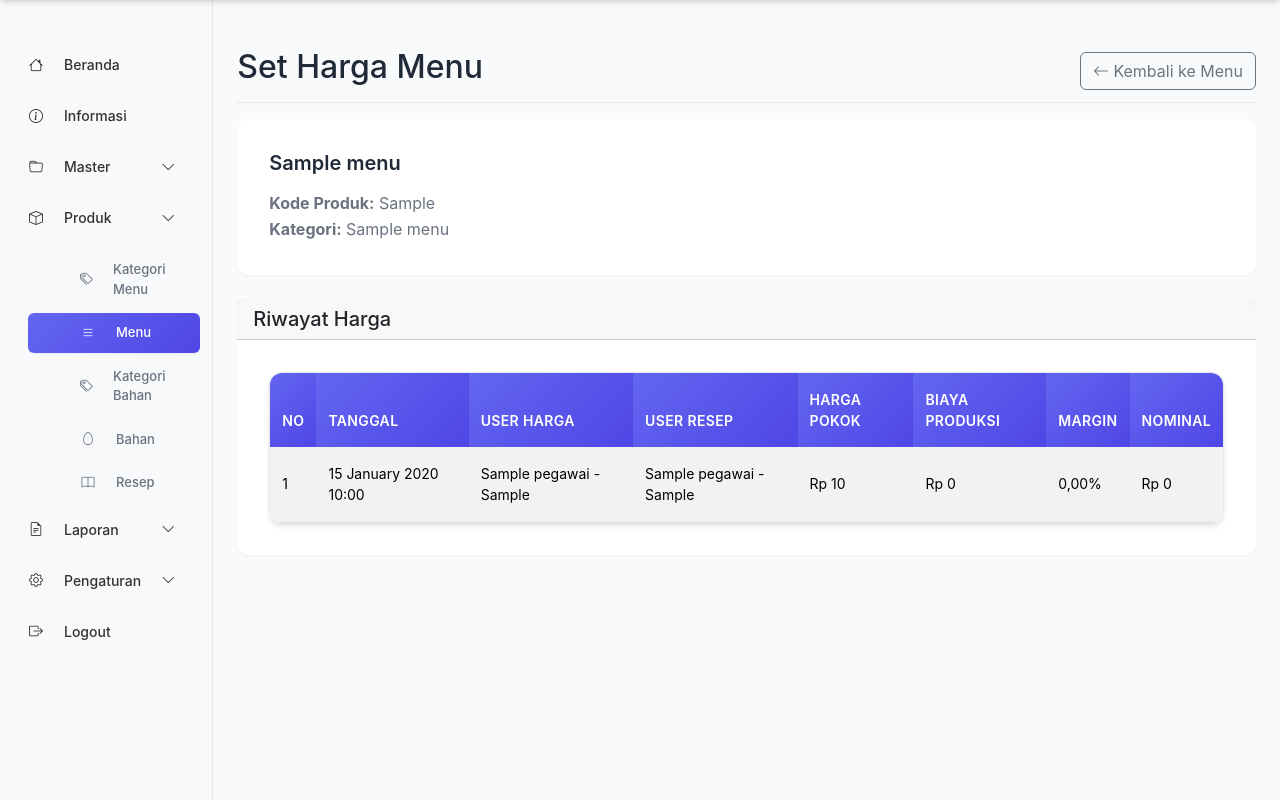
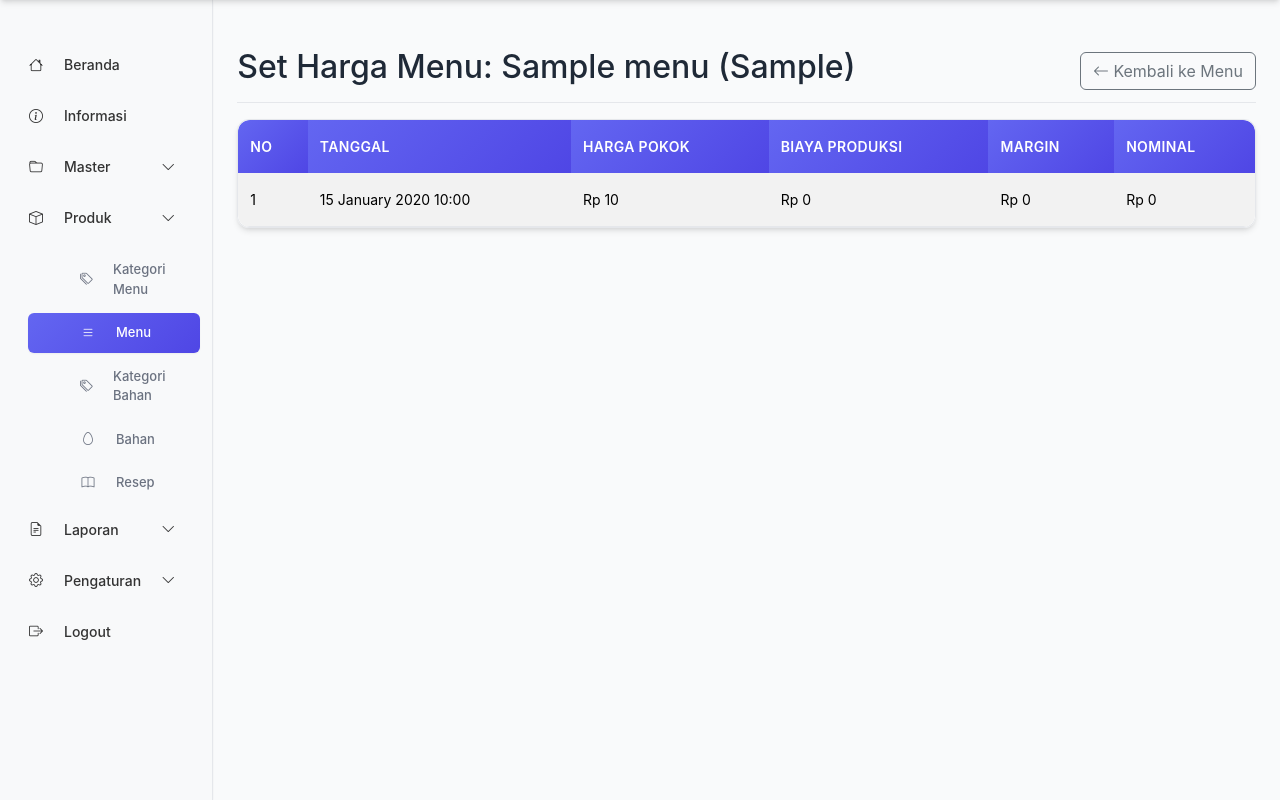
Before and after one commit to samcodingcoach/MentimunAPI, a PHP site: page /harga.php?id_produk=1 in a window 1280 px wide. Shown: the part 72-872 px from the top of the page. Run offline with PHP 8.4, Linux system fonts and the light colour scheme; the visitor is signed in with stand-in values (Sample User, id 1); tables that the repository leaves empty or names only in its code hold one stand-in row (values such as "Sample post"); some libraries are stand-ins or nearby versions.

Commit message:
fix design harga

```diff
--- a/public/admin/harga.php
+++ b/public/admin/harga.php
@@ -266,7 +266,7 @@ while ($row = $result->fetch_assoc()) {
             <!-- Main Content -->
             <main class="col-md-9 ms-sm-auto col-lg-10 px-md-4 main-content">
                 <div class="d-flex justify-content-between flex-wrap flex-md-nowrap align-items-center pt-3 pb-2 mb-3 border-bottom">
-                    <h1 class="h2">Set Harga Menu</h1>
+                    <h1 class="h2">Set Harga Menu: <?php echo htmlspecialchars($product_info['nama_produk']); ?> (<?php echo htmlspecialchars($product_info['kode_produk']); ?>)</h1>
                     <div class="btn-toolbar mb-2 mb-md-0">
                         <a href="menu.php" class="btn btn-outline-secondary">
                             <i class="bi bi-arrow-left"></i> Kembali ke Menu
@@ -274,16 +274,8 @@ while ($row = $result->fetch_assoc()) {
                     </div>
                 </div>
 
-                <!-- Product Info -->
-                <div class="card mb-4">
-                    <div class="card-body">
-                        <h5 class="card-title"><?php echo htmlspecialchars($product_info['nama_produk']); ?></h5>
-                        <p class="card-text">
-                            <strong>Kode Produk:</strong> <?php echo htmlspecialchars($product_info['kode_produk']); ?><br>
-                            <strong>Kategori:</strong> <?php echo htmlspecialchars($product_info['nama_kategori']); ?>
-                        </p>
-                    </div>
-                </div>
+
+
 
                 <!-- Alert Messages -->
                 <?php if (!empty($message)): ?>
@@ -301,19 +293,15 @@ while ($row = $result->fetch_assoc()) {
                 <?php endif; ?>
 
                 <!-- Harga Table -->
-                <div class="card">
-                    <div class="card-header">
-                        <h5 class="mb-0">Riwayat Harga</h5>
-                    </div>
-                    <div class="card-body">
+
+
                         <div class="table-responsive">
                             <table class="table table-striped table-hover">
                                 <thead class="table-dark">
                                     <tr>
                                         <th>No</th>
                                         <th>Tanggal</th>
-                                        <th>User Harga</th>
-                                        <th>User Resep</th>
+
                                         <th>Harga Pokok</th>
                                         <th>Biaya Produksi</th>
                                         <th>Margin</th>
@@ -333,11 +321,10 @@ while ($row = $result->fetch_assoc()) {
                                     <tr>
                                         <td><?php echo $no++; ?></td>
                                         <td><?php echo htmlspecialchars($harga['tgl']); ?></td>
-                                        <td><?php echo htmlspecialchars($harga['user_harga']); ?></td>
-                                        <td><?php echo htmlspecialchars($harga['user_resep']); ?></td>
+
                                         <td>Rp <?php echo number_format($harga['harga_pokok_resep'], 0, ',', '.'); ?></td>
                                         <td>Rp <?php echo number_format($harga['biaya_produksi'], 0, ',', '.'); ?></td>
-                                        <td><?php echo number_format($harga['margin'], 2, ',', '.'); ?>%</td>
+                                        <td>Rp <?php echo number_format($harga['margin'], 0, ',', '.'); ?></td>
                                         <td>Rp <?php echo number_format($harga['nominal'], 0, ',', '.'); ?></td>
                                     </tr>
                                     <?php endforeach; ?>
@@ -376,8 +363,8 @@ while ($row = $result->fetch_assoc()) {
                             </ul>
                         </nav>
                         <?php endif; ?>
-                    </div>
-                </div>
+
+
             </main>
         </div>
     </div>
```
